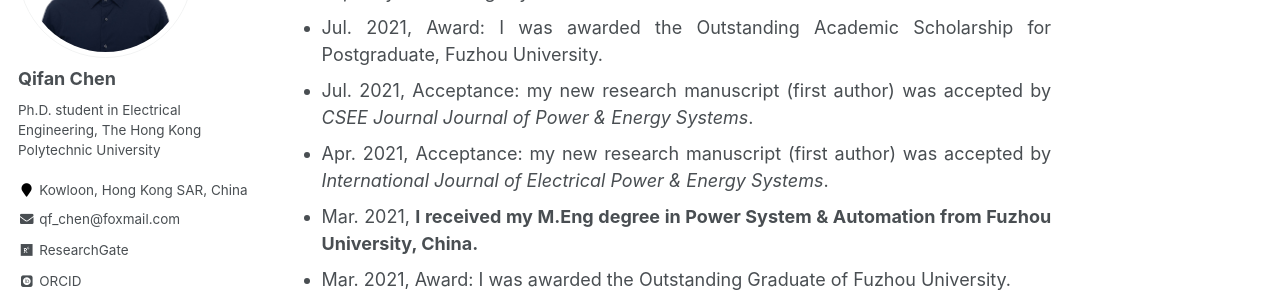
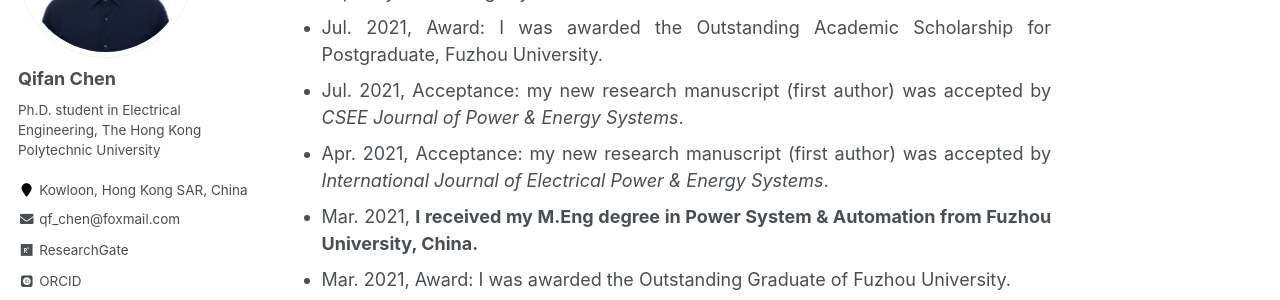
Before and after one commit to ChQf/ChQf.github.io, a Jekyll site: the page built from _pages/about.md, in a window 1280 px wide and 900 px high, scrolled down 687 px. Shown: the part 153-453 px from the top of the window. Built offline with Jekyll 4.4.1, drawn with Linux system fonts in a browser that asks for light colours; some web fonts are replaced.

Commit message:
Update about.md

```diff
--- a/_pages/about.md
+++ b/_pages/about.md
@@ -22,7 +22,7 @@ My current research interests include **power system transient stability / small
 * Mar. 2022, Submission: my new research manuscript (co-author) was submitted to *IEEE Transactions on Power Systems*.
 * Dec. 2021, Award: my research paper (co-author) was awarded as the *High Impact Paper of Proceedings of The CSEE in 2021*.
 * Jul. 2021, Award: I was awarded the Outstanding Academic Scholarship for Postgraduate, Fuzhou University.
-* Jul. 2021, Acceptance: my new research manuscript (first author) was accepted by *CSEE Journal Journal of Power & Energy Systems*.
+* Jul. 2021, Acceptance: my new research manuscript (first author) was accepted by *CSEE Journal of Power & Energy Systems*.
 * Apr. 2021, Acceptance: my new research manuscript (first author) was accepted by *International Journal of Electrical Power & Energy Systems*.
 * Mar. 2021, **I received my M.Eng degree in Power System & Automation from Fuzhou University, China.**
 * Mar. 2021, Award: I was awarded the Outstanding Graduate of Fuzhou University.
```
